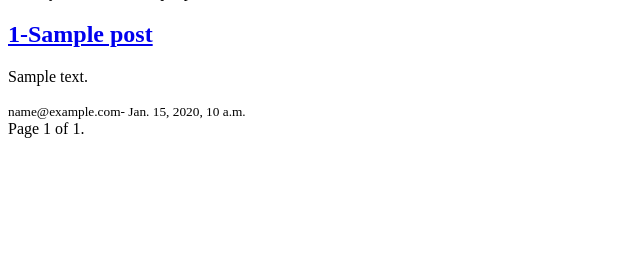
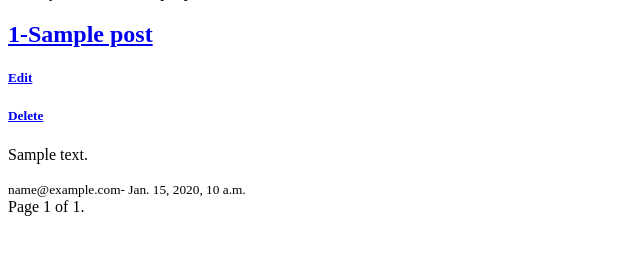
Before and after one commit to hrdip/Django-Advanced-Blog, a Django app: page /blog/post/ in a window 1280 px wide. Shown: the part 97-352 px from the top of the page, without its empty margins (0-640 px from the left). Run offline with Django 3.2, Linux system fonts and the light colour scheme; tables that the repository leaves empty hold one stand-in row (values such as "Sample post").

Commit message:
DeleteView

```diff
--- a/core/blog/urls.py
+++ b/core/blog/urls.py
@@ -18,4 +18,6 @@ urlpatterns = [
     path('/post/', views.PostListView.as_view(), name='post-list'),
     path('/post/<int:pk>/', views.PostDetailView.as_view(), name='post-detail'),
     path ('/post/create/', views.PostCreateView.as_view(), name='post-create'),
+    path ('/post/<int:pk>/edit/', views.PostEditView.as_view(), name='post-edit'),
+    path ('/post/<int:pk>/delete/', views.PostDeleteView.as_view(), name='post-delete'),
 ]
--- a/core/blog/views.py
+++ b/core/blog/views.py
@@ -1,6 +1,6 @@
 from django.shortcuts import render
 from django.views.generic.base import TemplateView, RedirectView
-from django.views.generic import ListView, DetailView, FormView, CreateView, DeleteView
+from django.views.generic import ListView, DetailView, FormView, CreateView, UpdateView, DeleteView
 from .forms import PostForm
 from .models import Post
 # Create your views here.
@@ -85,3 +85,18 @@ class PostCreateView(CreateView):
     def form_valid(self, form):
         form.instance.author = self.request.user
         return super().form_valid(form)
+
+
+# Custom Class Base View for UpdateView
+class PostEditView(UpdateView):
+    model = Post
+    #fields = ['title', 'content','status', 'category', 'published_date']
+    form_class = PostForm
+    success_url = '/blog/post/'
+
+
+
+# Custom Class Base View for DeleteView
+class PostDeleteView(DeleteView):
+    model = Post
+    success_url = '/blog/post/'
--- /dev/null
+++ b/core/templates/blog/post_confirm_delete.html
@@ -0,0 +1,4 @@
+<form method="post">{% csrf_token %}
+    <p>Are you sure you want to delete "{{ object }}"?</p>
+    <input type="submit" value="Confirm">
+</form>
--- a/core/templates/blog/post_list.html
+++ b/core/templates/blog/post_list.html
@@ -13,6 +13,12 @@
     <div>
         <a href="{% url 'blog:post-detail' pk=post.id %}">
         <h2>{{post.id}}-{{post.title}}</h2></a>
+        <a href="{% url 'blog:post-edit' pk=post.id %}">
+            <h5>Edit</h5>
+        </a>
+        <a href="{% url 'blog:post-delete' pk=post.id %}">
+            <h5>Delete</h5>
+        </a>
         <p>{{post.content}}</p>
         <small>{{post.author}}- {{post.published_date}}</small>
     </div>
```
